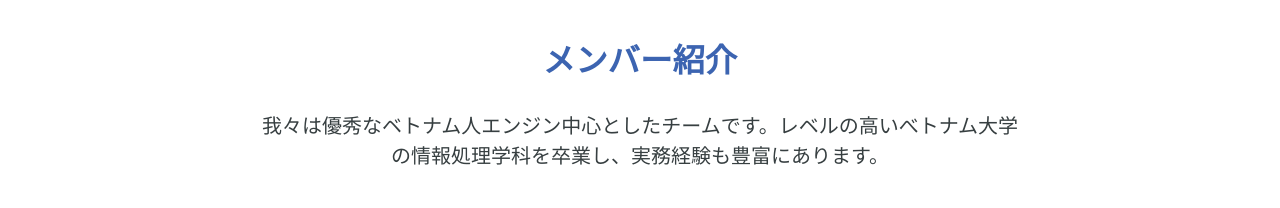
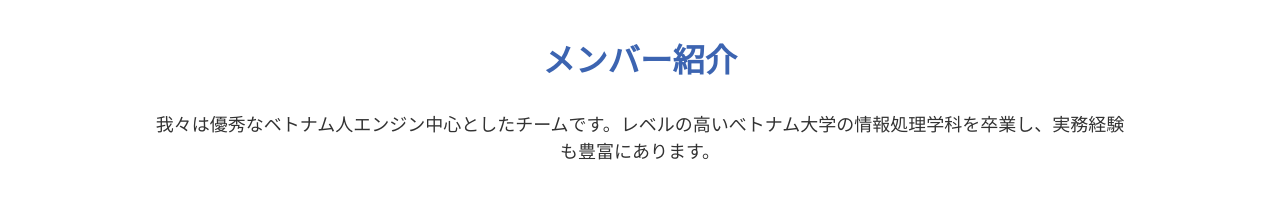
Before and after one commit to rokkuminchan/digital-marketing, a Gatsby site: page /about-us in a window 1280 px wide. Shown: the part 3521-3729 px from the top of the page. Built offline with nearby package versions, Linux system fonts and the light colour scheme; Gatsby itself is replaced by a stand-in of ours.

Commit message:
add style MemberIntro by Gatsby

```diff
--- a/src/components/common/Card.css
+++ b/src/components/common/Card.css
@@ -13,6 +13,9 @@
   }
   .card__content p {
     font-size: 1.4em;
+  }
+  .card__img {
+    height: 200px;
   }
 }
 /*Ipad vertical(768 x 1024)*/
@@ -31,6 +34,9 @@
   .card__content p {
     font-size: 1.6em;
   }
+  .card__img {
+    height: 250px;
+  }
 }
 /*Ipad horizontal(1024 x 768)*/
 @media screen and (min-width: 1024px) {
@@ -47,6 +53,9 @@
   }
   .card__content p {
     font-size: 1.8em;
+  }
+  .card__img {
+    height: 300px;
   }
 }
 /*Commom style for card*/
@@ -77,7 +86,6 @@
   opacity: 1;
 }
 .card__img {
-  height: 300px;
   width: 100%;
   box-shadow: 0 0 0 1px rgba(0, 0, 0, 0.2);
 }
--- a/src/components/sections/aboutUs/MemberIntro.css
+++ b/src/components/sections/aboutUs/MemberIntro.css
@@ -1,30 +1,17 @@
 /*Iphone(480 x 640)*/
 @media screen and (min-width: 320px){
-  .memberIntro__description{
-    font-size: 1.4em;
-    padding: 15px 30px;
-  }
   .memberIntro__items{
     padding: 0%;
   }
 }
-
 /*Ipad vertical(768 x 1024)*/
 @media screen and (min-width: 768px){
-  .memberIntro__description{
-    font-size: 2em;
-    padding: 2% 20%;
-  }
   .memberIntro__items{
     padding: 0% 8%;
   }
 }
 /*Ipad horizontal(1024 x 768)*/
 @media screen and (min-width: 1024px){
-  .memberIntro__description{
-    font-size: 2em;
-    padding: 2% 20%;
-  }
   .memberIntro__items{
     padding: 0% 5%;
   }
@@ -32,14 +19,6 @@
 .memberIntro{
   margin-bottom: 40px;
 }
-.memberIntro__description{
-  text-align: center;
-  margin-left: auto;
-  margin-right: auto;
-  font-family: Roboto;
-  color: #373F41;
-  opacity: 1;
-}
 .memberIntro__items{
   display: flex;
   flex-direction: row;
--- a/src/components/sections/aboutUs/MemberIntro.js
+++ b/src/components/sections/aboutUs/MemberIntro.js
@@ -2,12 +2,13 @@ import React from "react";
 import "./MemberIntro.css";
 import Title from "../../common/Title.js";
 import Card from "../../common/Card.js";
+import Description from "../../common/Description";
 
 export default function MemberIntro({ data }) {
 	return (
     <section className="memberIntro">
       <Title data={data.title} />
-      <p className="memberIntro__description">{data.description}</p>
+      <Description data={data.description} />
       <div className="memberIntro__items">
         {data.items.map((member, index) => {
           return <Card key={index} data={member} />;
```
